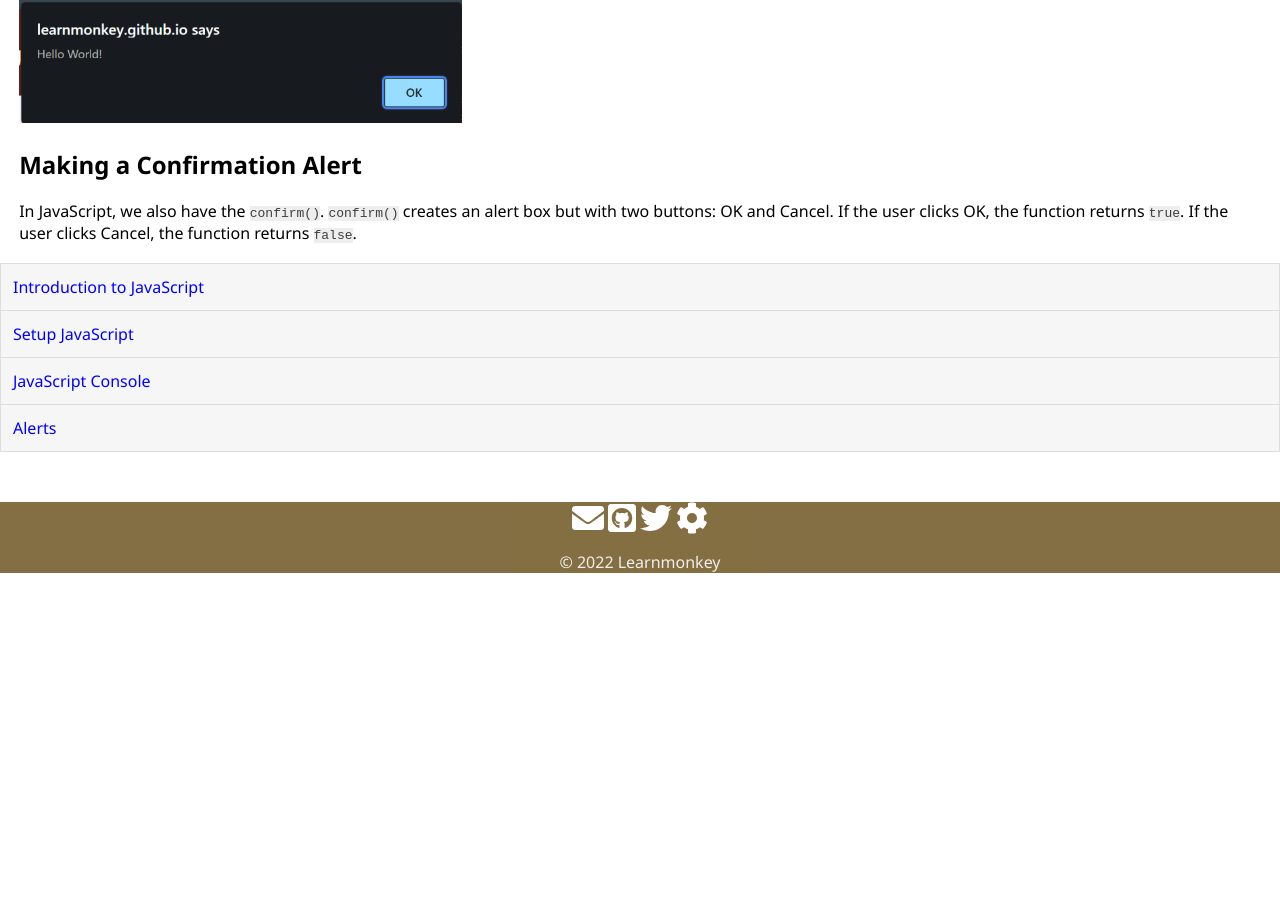
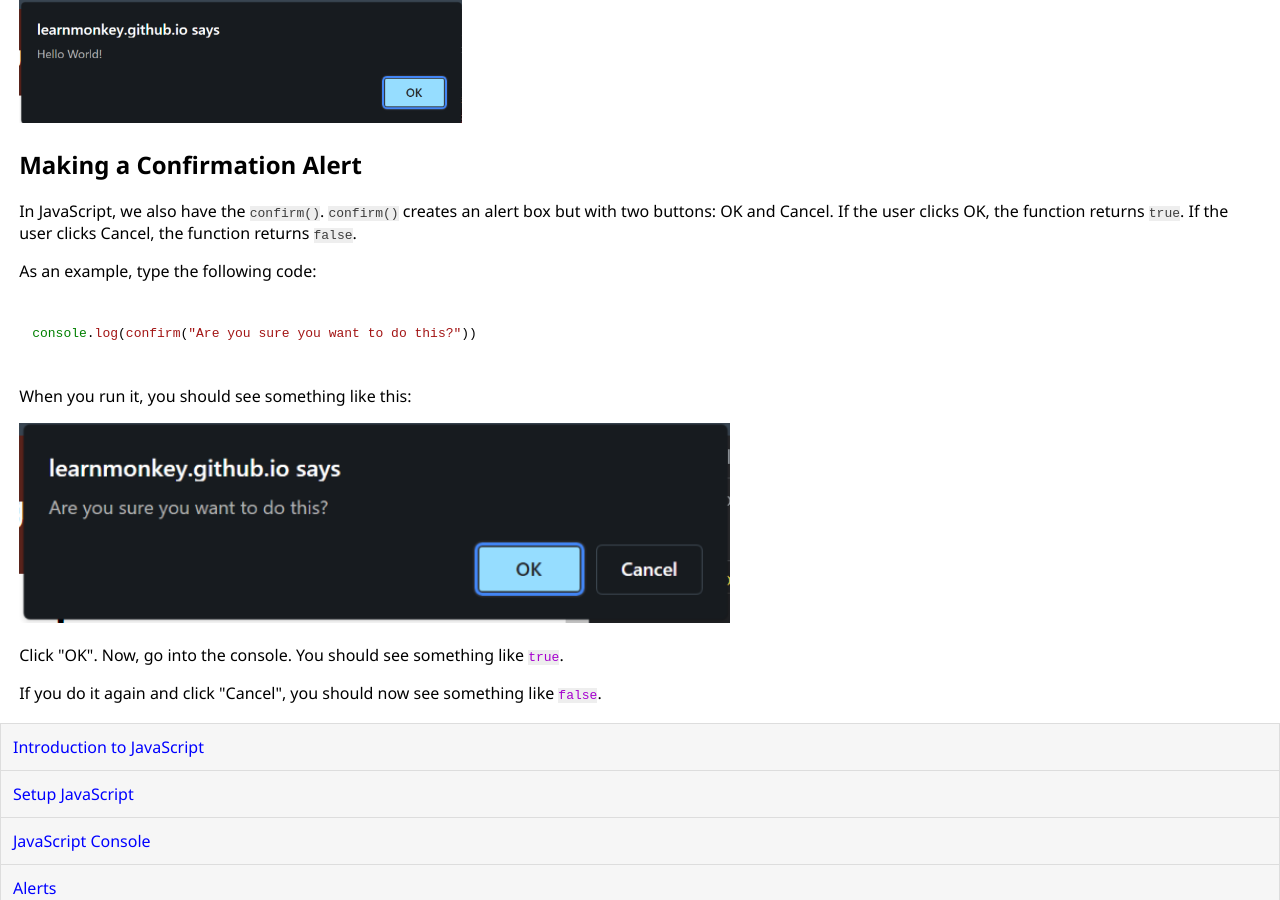
Before and after one commit to learnmonkey/learnmonkey.github.io, a Jekyll site: the page built from programming/javascript/alerts.html, in a window 1280 px wide and 900 px high, scrolled down 626 px. Built offline with Jekyll 4.4.1, drawn with Linux system fonts in a browser that asks for light colours; nearby versions of some CDN libraries; before the commit the page ends 1215 px from its top, so only the background shows below that.

Commit message:
js confirmation alerts expand

```diff
--- a/programming/javascript/alerts.html
+++ b/programming/javascript/alerts.html
@@ -24,4 +24,12 @@ alert("Hello World!")
 <section>
     <h2>Making a Confirmation Alert</h2>
     <p>In JavaScript, we also have the <code>confirm()</code>. <code>confirm()</code> creates an alert box but with two buttons: OK and Cancel. If the user clicks OK, the function returns <code>true</code>. If the user clicks Cancel, the function returns <code>false</code>.</p>
+    <p>As an example, type the following code: </p>
+    <pre><code class="language-javascript">
+console.log(confirm("Are you sure you want to do this?"))
+    </code></pre>
+    <p>When you run it, you should see something like this: </p>
+    <img src="/images/programming/javascript/confirm-alert-example.png" alt="An example of a confirmation alert in JavaScript">
+    <p>Click "OK". Now, go into the console. You should see something like <code style="color:rgb(166, 0, 207)">true</code>.</p>
+    <p>If you do it again and click "Cancel", you should now see something like <code style="color:rgb(166, 0, 207)">false</code>.</p>
 </section>
```
Also changed, not shown: images/programming/javascript/confirm-alert-example.png (added).
